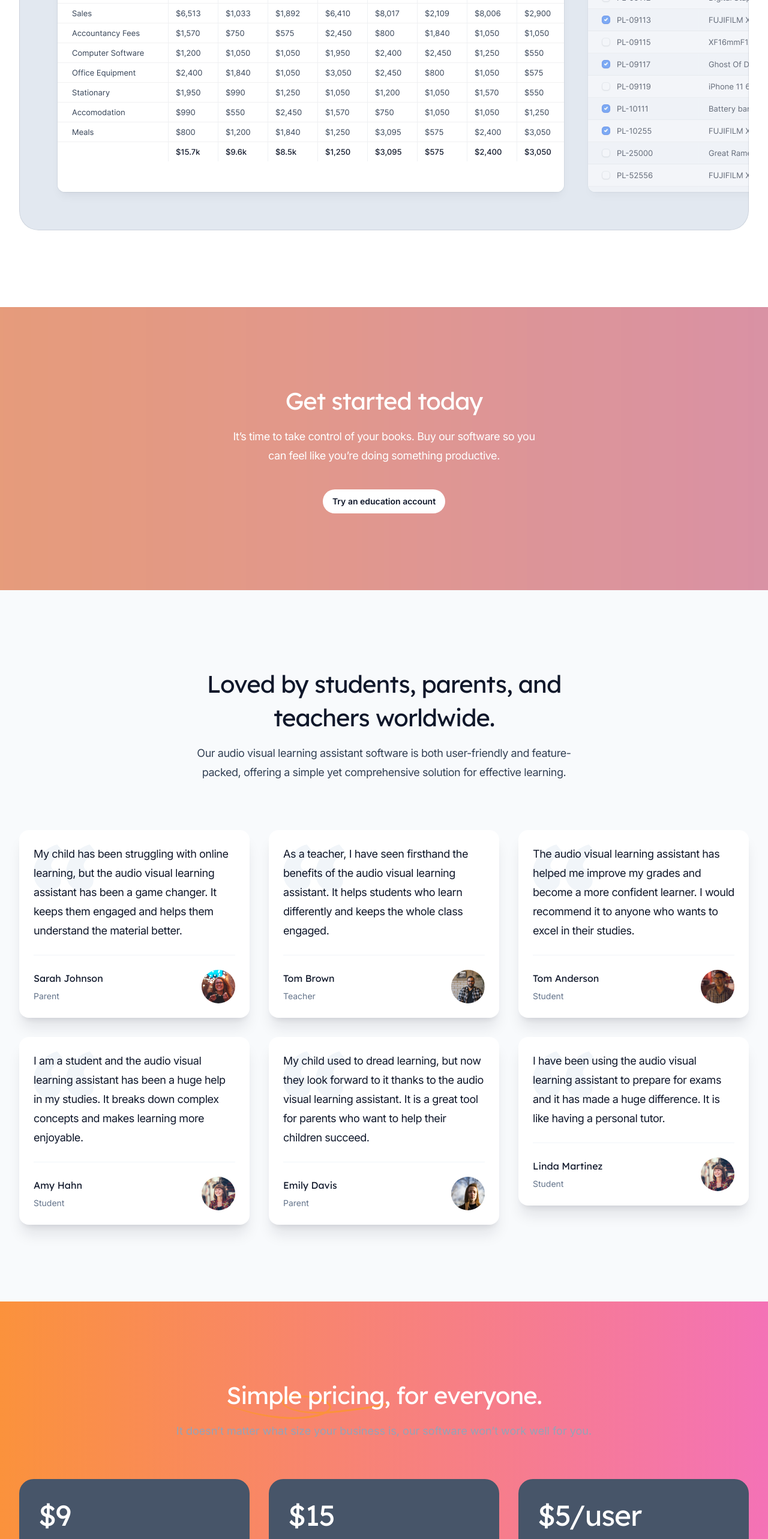
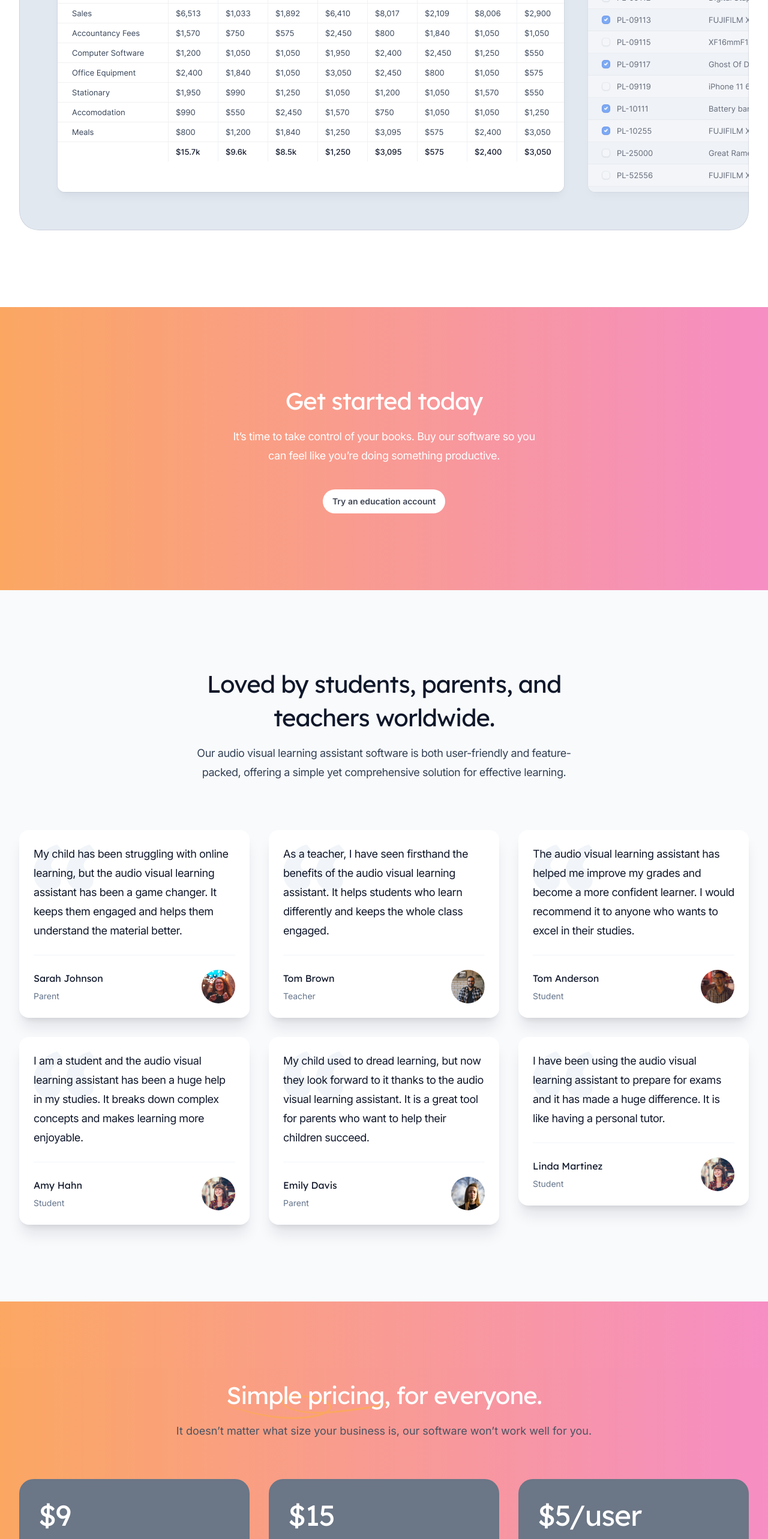
Before and after one commit to rymarktron/avla, a Next.js app: page / in a window 1280 px wide. Shown: the part 2800-5366 px from the top of the page at 60% size. Built offline with nearby package versions, Linux system fonts and the light colour scheme.

Commit message:
fix gradient

```diff
--- a/src/components/CallToAction.jsx
+++ b/src/components/CallToAction.jsx
@@ -9,16 +9,11 @@ export function CallToAction() {
   return (
     <section
       id="get-started-today"
-      className="relative py-32 overflow-hidden bg-orange-600"
+      className="relative py-32 overflow-hidden bg-gradient-to-r from-orange-400 to-pink-400 opacity-80"
     >
-      <Image
-        className="absolute -translate-x-1/2 -translate-y-1/2 top-1/2 left-1/2 max-w-none"
-        src={backgroundImage_2}
-        alt=""
-        width={2347}
-        height={1244}
-        unoptimized
-      />
+
+      <div className="absolute inset-0 z-[-1] py-20 sm:py-32 bg-gradient-to-r from-orange-400 to-pink-400 opacity-80" />
+
       <Container className="relative">
         <div className="max-w-lg mx-auto text-center">
           <h2 className="text-3xl tracking-tight text-white font-display sm:text-4xl">
--- a/src/components/Footer.jsx
+++ b/src/components/Footer.jsx
@@ -10,8 +10,8 @@ export function Footer() {
       <Container>
         <div className="py-16">
           <Logo className="w-auto h-10 mx-auto" />
-          <div className="flex justify-center mt-4 -my-1 text-sm gap-x-6">
-          <p class="text-purple-800">Your <span class="text-pink-400">Personal</span> <span class="text-blue-600">Learning</span> <span class="text-orange-600">Assistant</span></p>
+          <div className="flex justify-center mt-4 -my-1 text-sm font-medium gap-x-6">
+          <p class="text-slate-800">Your Personal <span class="text-purple-800">Visual</span> <span class="text-pink-400">Learning</span> <span class="text-blue-600">Learning</span> <span class="text-orange-600">Assistant</span></p>
           </div>
           <nav className="mt-4 text-sm" aria-label="quick links">
             <div className="flex justify-center -my-1 gap-x-6">
--- a/src/components/Pricing.jsx
+++ b/src/components/Pricing.jsx
@@ -98,7 +98,7 @@ export function Pricing() {
     <section
       id="pricing"
       aria-label="Pricing"
-      className="py-20 sm:py-32 bg-gradient-to-r from-orange-400 to-pink-400"
+      className="py-20 sm:py-32 bg-gradient-to-r from-orange-400 to-pink-400 opacity-80"
     >
       <Container>
         <div className="md:text-center">
@@ -109,7 +109,7 @@ export function Pricing() {
             </span>{' '}
             for everyone.
           </h2>
-          <p className="mt-4 text-lg text-slate-400">
+          <p className="mt-4 text-lg text-slate-800">
             It doesn’t matter what size your business is, our software won’t
             work well for you.
           </p>
```
